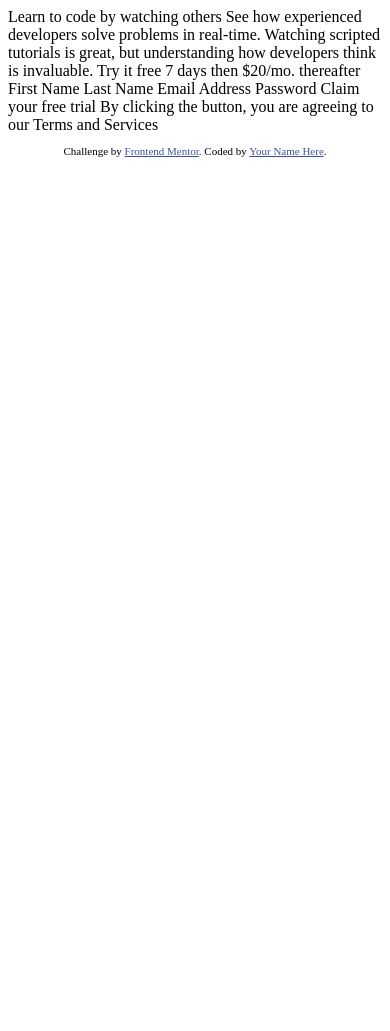
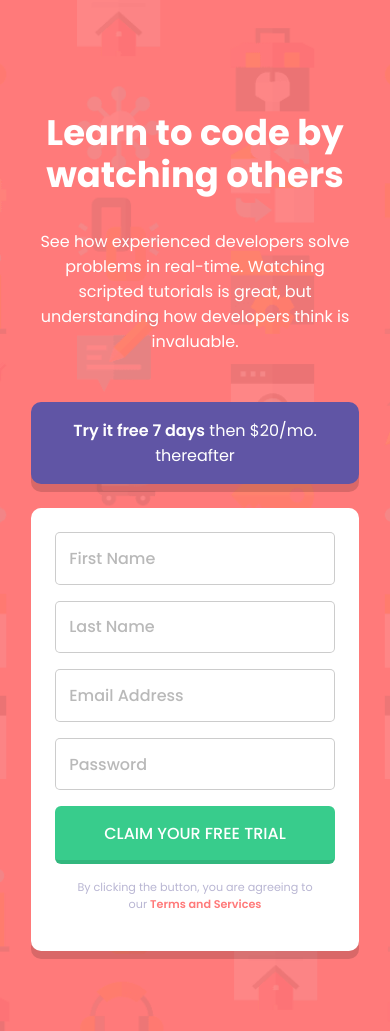
Before and after one commit to Dudeldups/FM-intro-component-with-signup-form, a plain HTML site: page index.html in a window 390 px wide. Before the commit the page ends 844 px from the top, so only its background shows below. Drawn offline with Linux system fonts and the light colour scheme.

Commit message:
mobile done

```diff
--- /dev/null
+++ b/CSS/_colors.scss
@@ -0,0 +1,5 @@
+$red: hsl(0, 100%, 74%);
+$green: hsl(154, 59%, 51%);
+$blue: hsl(248, 32%, 49%);
+$dark-blue: hsl(249, 10%, 26%);
+$grayish-blue: hsl(246, 25%, 77%);
--- /dev/null
+++ b/CSS/_mixins.scss
@@ -0,0 +1,3 @@
+@mixin simple-box-shadow($offset) {
+  box-shadow: 0 $offset 0 rgba(0, 0, 0, 0.15);
+}
--- /dev/null
+++ b/CSS/_resets.scss
@@ -0,0 +1,50 @@
+*,
+*::before,
+*::after {
+  box-sizing: border-box;
+}
+
+* {
+  margin: 0;
+  padding: 0;
+  font: inherit;
+}
+
+html:focus-within {
+  scroll-behavior: smooth;
+}
+
+body {
+  min-height: 100vh;
+  text-rendering: optimizeSpeed;
+}
+
+ul[role="list"],
+ol[role="list"] {
+  list-style: none;
+}
+
+a:not([class]) {
+  text-decoration-skip-ink: auto;
+}
+
+img,
+picture {
+  max-width: 100%;
+  display: block;
+}
+
+@media (prefers-reduced-motion: reduce) {
+  html:focus-within {
+    scroll-behavior: auto;
+  }
+
+  *,
+  *::before,
+  *::after {
+    animation-duration: 0.01ms !important;
+    animation-iteration-count: 1 !important;
+    transition-duration: 0.01ms !important;
+    scroll-behavior: auto !important;
+  }
+}
--- /dev/null
+++ b/CSS/main.scss
@@ -0,0 +1,98 @@
+@use "_resets.scss";
+@use "_colors.scss";
+@use "_mixins.scss";
+// @use "_media-queries.scss";
+
+body {
+  font: 1rem "Poppins", sans-serif;
+  padding: 5rem clamp(1rem, 0.5rem + 6vw, 2.5rem);
+  background: colors.$red url("../images/bg-intro-mobile.png") top/cover
+    no-repeat;
+}
+
+main {
+  max-width: 30rem;
+  margin: 0 auto;
+}
+
+#title {
+  text-align: center;
+  color: white;
+}
+
+h1 {
+  font-weight: 700;
+  font-size: clamp(1.8rem, 0.75rem + 6vw, 3rem);
+  line-height: 1.2;
+  margin: 2rem 0;
+}
+
+.bold {
+  font-weight: 600;
+}
+
+#trial-promo {
+  margin-top: 3rem;
+  background-color: colors.$blue;
+  color: white;
+  padding: 1rem min(0.5rem + 8vw, 3rem);
+  text-align: center;
+  border-radius: 10px;
+
+  @include mixins.simple-box-shadow(8px);
+}
+
+form {
+  display: flex;
+  flex-direction: column;
+  background-color: white;
+  margin-top: 1.5rem;
+  padding: 1.5rem;
+  border-radius: 10px;
+
+  @include mixins.simple-box-shadow(8px);
+
+  input {
+    padding: 0.8rem;
+    margin-bottom: 1rem;
+    color: colors.$dark-blue;
+    font-weight: 500;
+    border: 1px solid rgba(0, 0, 0, 0.2);
+    border-radius: 5px;
+
+    &::placeholder {
+      opacity: 0.5;
+    }
+  }
+
+  button {
+    background-color: colors.$green;
+    color: white;
+    font-weight: 500;
+    padding: 0.9rem;
+    border: none;
+    border-bottom: 4px solid rgba(0, 0, 0, 0.1);
+    border-radius: 6px;
+    text-transform: uppercase;
+
+    // @include mixins.simple-box-shadow(3px);
+  }
+
+  p {
+    padding: 0.9rem;
+    color: colors.$grayish-blue;
+    font-size: 0.7rem;
+    text-align: center;
+  }
+
+  a {
+    text-decoration: none;
+    color: colors.$red;
+  }
+}
+
+@media only screen and (min-width: 40em) {
+  body {
+    background-image: url("../images/bg-intro-desktop.png");
+  }
+}
--- a/index.html
+++ b/index.html
@@ -1,42 +1,71 @@
 <!DOCTYPE html>
 <html lang="en">
   <head>
-  <meta charset="UTF-8">
-  <meta name="viewport" content="width=device-width, initial-scale=1.0"> <!-- displays site properly based on user's device -->
-
-  <link rel="icon" type="image/png" sizes="32x32" href="./images/favicon-32x32.png">
-
+    <meta charset="UTF-8" />
+    <meta name="viewport" content="width=device-width, initial-scale=1.0" />
+    <link
+      rel="icon"
+      type="image/png"
+      sizes="32x32"
+      href="./images/favicon-32x32.png"
+    />
+    <link rel="preconnect" href="https://fonts.googleapis.com" />
+    <link rel="preconnect" href="https://fonts.gstatic.com" crossorigin />
+    <link
+      href="https://fonts.googleapis.com/css2?family=Poppins:wght@400;500;600;700&display=swap"
+      rel="stylesheet"
+    />
+    <link rel="stylesheet" href="CSS/main.css" />
     <title>Frontend Mentor | Intro component with sign up form</title>
-
-  <!-- Feel free to remove these styles or customise in your own stylesheet 👍 -->
-  <style>
-    .attribution { font-size: 11px; text-align: center; }
-    .attribution a { color: hsl(228, 45%, 44%); }
-  </style>
   </head>
   <body>
-
-  Learn to code by watching others
-
-  See how experienced developers solve problems in real-time. Watching scripted tutorials is great,
-  but understanding how developers think is invaluable.
-
-  Try it free 7 days then $20/mo. thereafter
-
-  First Name
-  Last Name
-  Email Address
-  Password
-
-  Claim your free trial
-
-  By clicking the button, you are agreeing to our Terms and Services
-
-  <footer>
-    <p class="attribution">
-      Challenge by <a href="https://www.frontendmentor.io?ref=challenge" target="_blank">Frontend Mentor</a>.
-      Coded by <a href="#">Your Name Here</a>.
+    <main>
+      <div id="title">
+        <h1>Learn to code by watching others</h1>
+        <p>
+          See how experienced developers solve problems in real-time. Watching
+          scripted tutorials is great, but understanding how developers think is
+          invaluable.
         </p>
-  </footer>
+      </div>
+      <div id="trial-promo">
+        <span class="bold">Try it free 7 days</span> then $20/mo. thereafter
+      </div>
+      <form action="submit">
+        <input
+          aria-label="First Name"
+          type="text"
+          placeholder="First Name"
+          id="first-name"
+          name="first-name"
+        />
+        <input
+          aria-label="Last Name"
+          type="text"
+          placeholder="Last Name"
+          id="last-name"
+          name="last-name"
+        />
+        <input
+          aria-label="Email Address"
+          type="email"
+          placeholder="Email Address"
+          id="email-address"
+          name="email-address"
+        />
+        <input
+          aria-label="Password"
+          type="password"
+          placeholder="Password"
+          id="password"
+          name="password"
+        />
+        <button>Claim your free trial</button>
+        <p>
+          By clicking the button, you are agreeing to our
+          <a href="#" class="bold">Terms and Services</a>
+        </p>
+      </form>
+    </main>
   </body>
 </html>
```
Also changed, not shown: CSS/main.css (added), 2 other files. Lines whose indentation alone changed are shown as unchanged.
